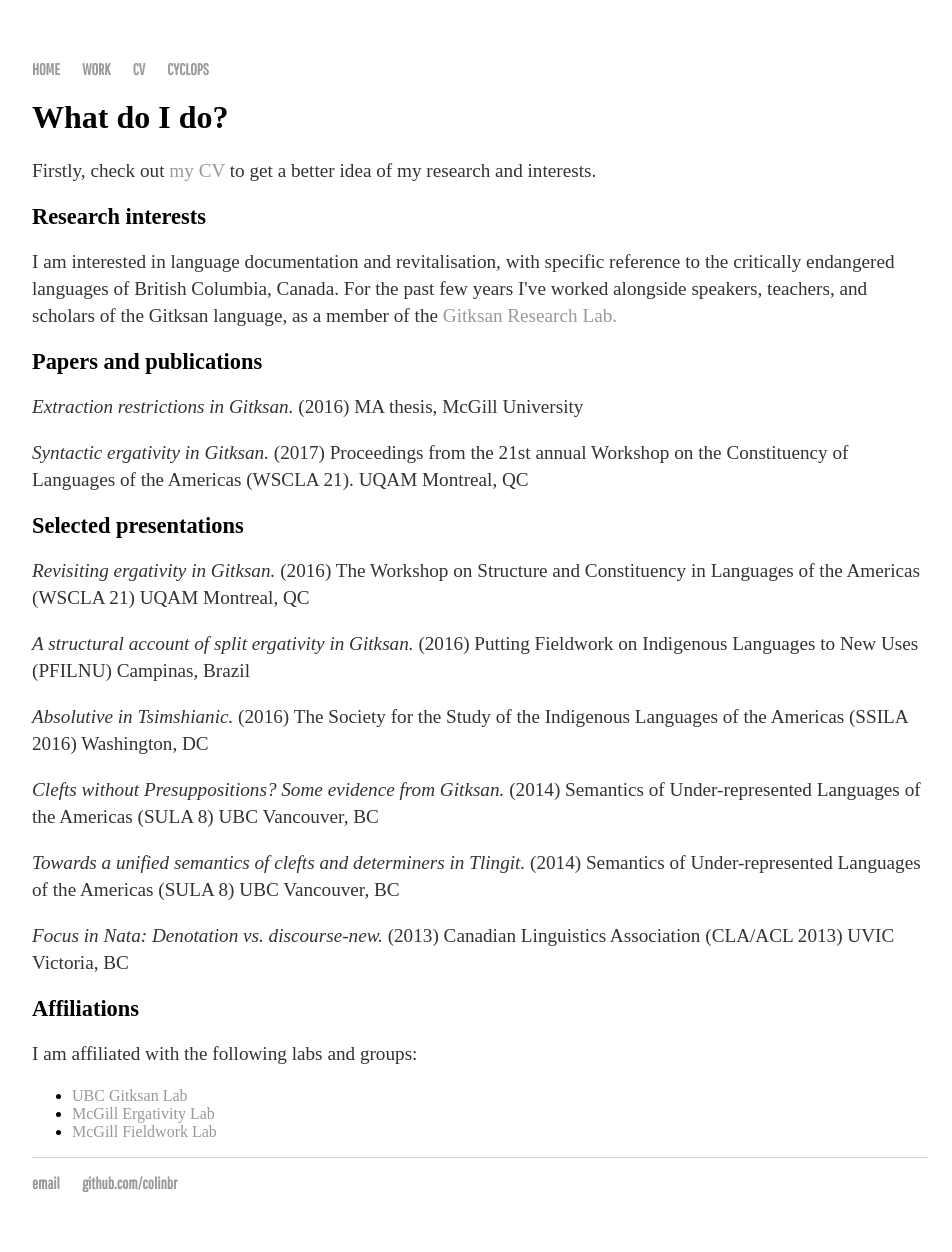
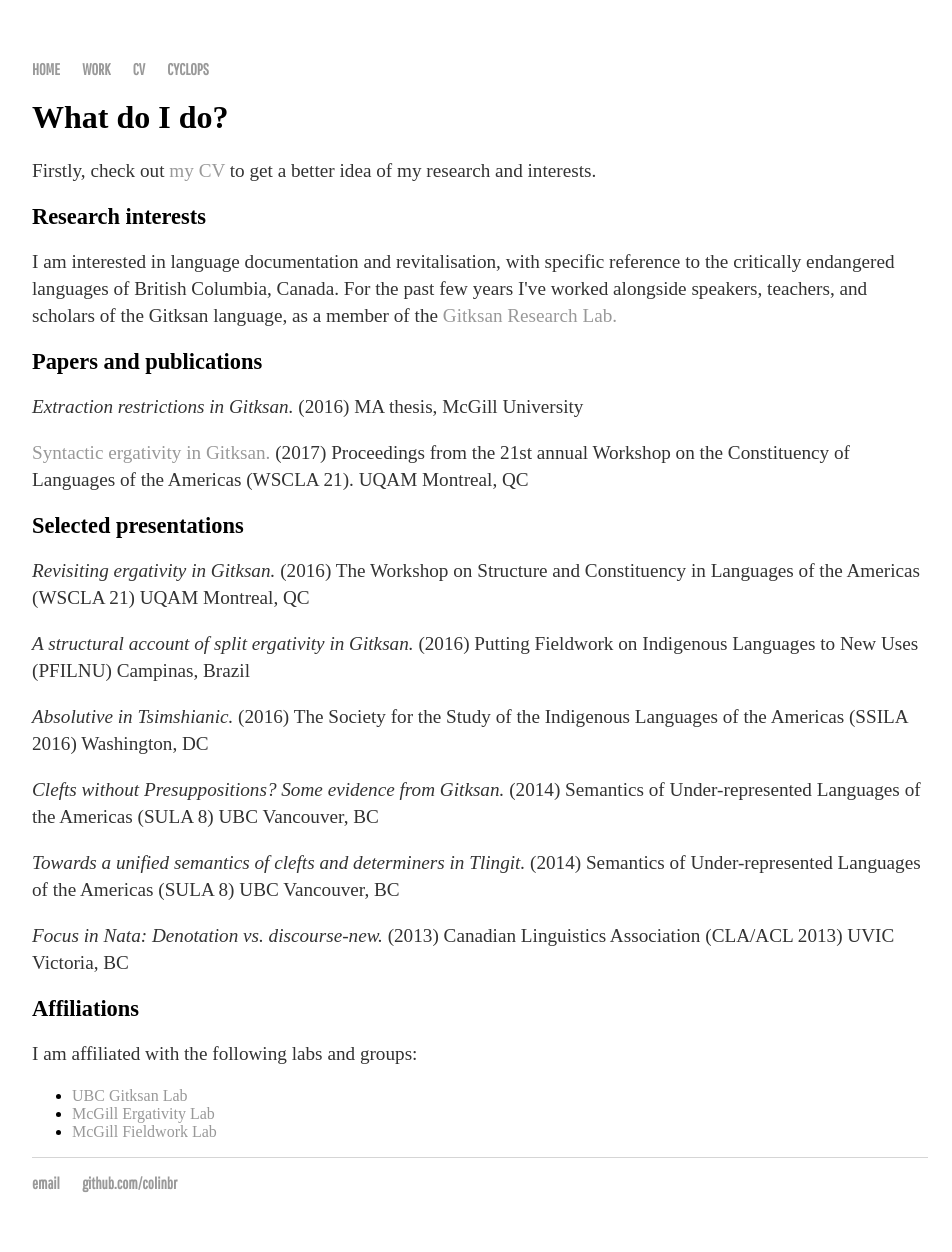
Before and after one commit to colinbr/OLD-colinbr.github.io, a Jekyll site: the page built from research/index.html, in a window 1280 px wide. Shown: the whole page, without its empty margins (160-1112 px from the left). Built offline with Jekyll 4.4.1, drawn with Linux system fonts in a browser that asks for light colours; some web fonts are replaced.

```diff
--- a/research/index.html
+++ b/research/index.html
@@ -12,7 +12,7 @@ title: Colin Brown
 	as a member of the <a href="http://lingserver.arts.ubc.ca/linguistics/research/Gitxsan_group">Gitksan Research Lab.</a></p>
 	<h2>Papers and publications</h2>
 	<p><em>Extraction restrictions in Gitksan.</em> (2016) MA thesis, McGill University</p>
-	<p><em>Syntactic ergativity in Gitksan.</em> (2017) Proceedings from the 21st annual Workshop on the
+	<p><a href="https://ling.auf.net/lingbuzz/003502">Syntactic ergativity in Gitksan.</a> (2017) Proceedings from the 21st annual Workshop on the
 Constituency of Languages of the Americas (WSCLA 21). UQAM Montreal, QC</p>
 	<h2>Selected presentations</h2>
 	<p><em>Revisiting ergativity in Gitksan.</em> (2016) The Workshop on Structure and Constituency in
```
